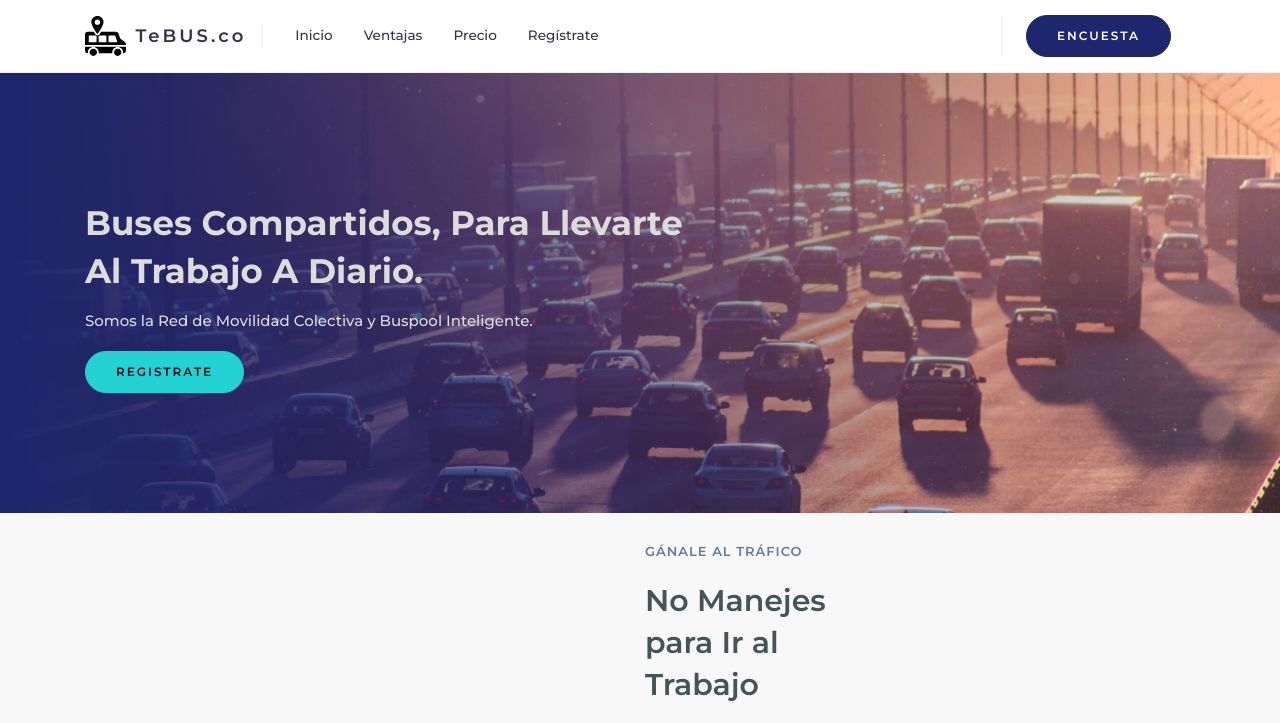
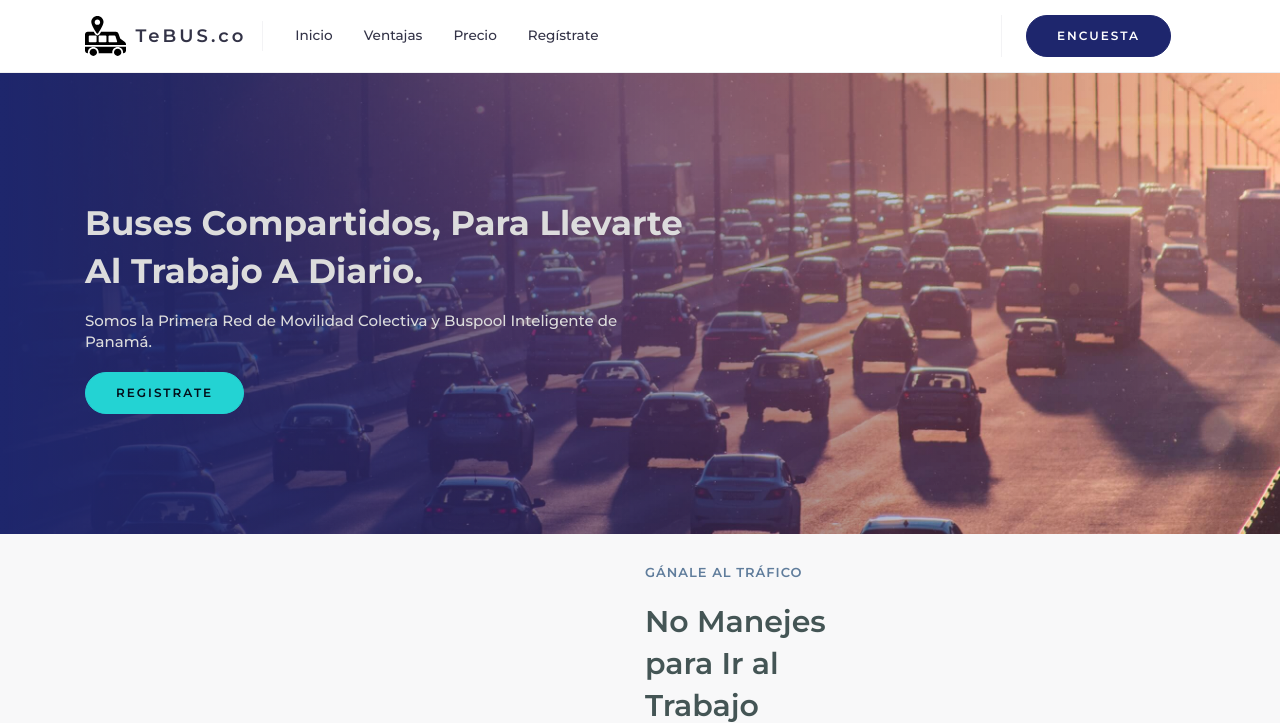
Before and after one commit to ytzvan/tebusco-web, a plain HTML site: page index.html in a window 1280 px wide. Shown: the top 723 px of the page. Drawn offline with nearby package versions, Linux system fonts and the light colour scheme.

Commit message:
text changes

```diff
--- a/index.html
+++ b/index.html
@@ -49,7 +49,7 @@
                 <a href="index.html#">Introducing Live Data Maps</a>
                 </p> -->
                 <h2>Buses compartidos, para llevarte al trabajo a diario. </h2>
-                <p>Somos la Red de Movilidad Colectiva y Buspool Inteligente.</p>
+                <p>Somos la Primera Red de Movilidad Colectiva y Buspool Inteligente de Panamá.</p>
                 <a class="btn-action btn-alt" href="index.html#mailchimp">Registrate</a>
               </div>
             </div>
```
